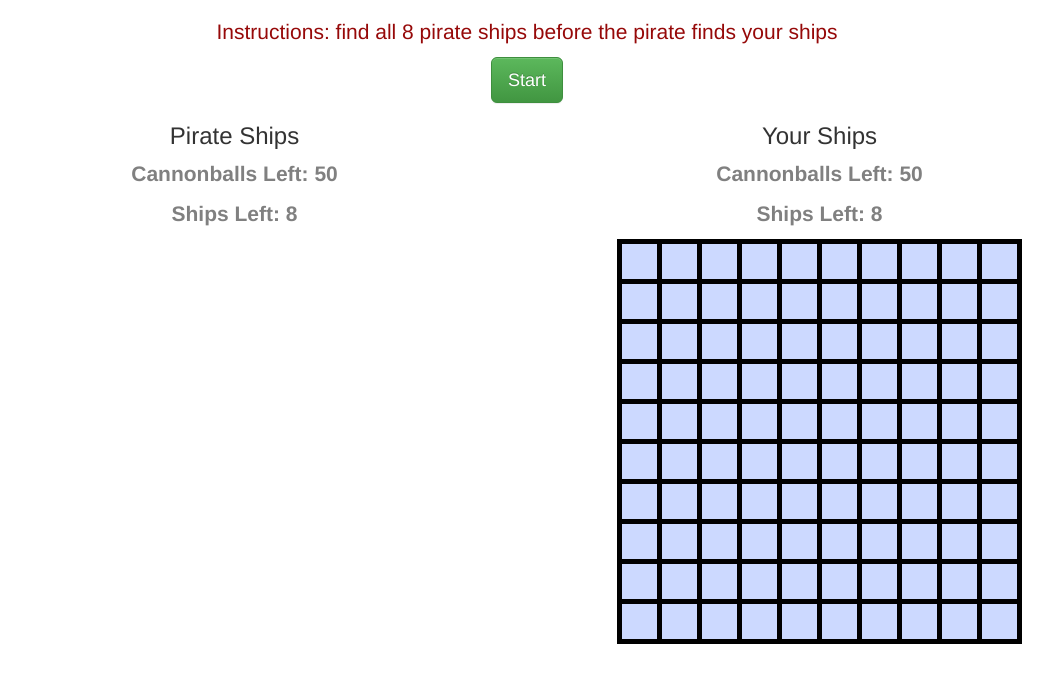
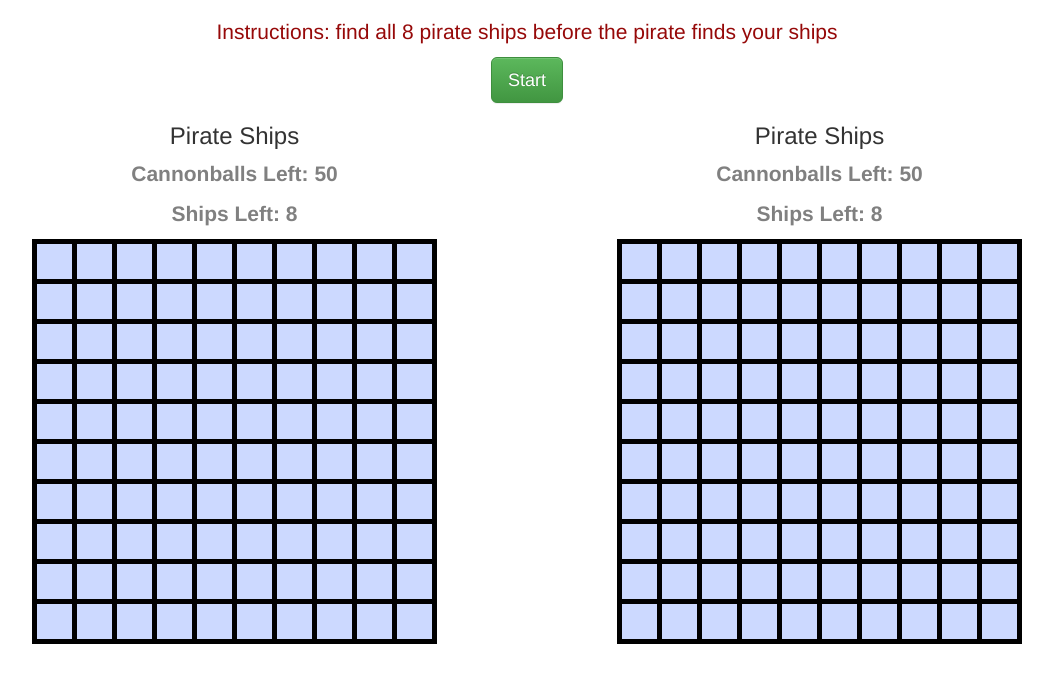
Before and after one commit to amydyson/PirateBattleship, a plain HTML site: page aiIndex.html in a window 1280 px wide. Shown: the part 63-746 px from the top of the page, without its empty margins (113-1166 px from the left). Drawn offline with nearby package versions, Linux system fonts and the light colour scheme.

Commit message:
Got 3 ai files working again
aiIndex.html, aiPirate.css, and aiPirate.js are back functioning for double laout

```diff
--- a/aiIndex.html
+++ b/aiIndex.html
@@ -60,8 +60,9 @@
               </tbody>
             </table>
            </div>
-       <div id ="aiTracker" class="col-md-6">
-           <h3>Your Ships
+
+           <div id="aiTracker" class="col-md-6">
+               <h3> Pirate Ships
                </h3>
                <p id="torpedoTracker">Cannonballs Left: 50
                </p>
@@ -76,6 +77,9 @@
             </div>
 
 
+
+
+
       </div>
 
   </body>
--- a/aiPirate.css
+++ b/aiPirate.css
@@ -10,7 +10,7 @@ td{
     font-weight: 400;
 }
 
-#board, #aiBoard{
+#board, #aiBoard {
   border-collapse: collapse;
   margin: 10px auto 20px auto;
   background-color: #ccd9ff
--- a/aiPirate.js
+++ b/aiPirate.js
@@ -343,22 +343,18 @@ function place1(){
 
 //build board for view in html
 //eq(i) gets element of position i
-
-
 function makeTable() {
   for (i = 0; i < 10; i++){
-      console.log("in board for loop for make table")
     $("#board").append("<tr>")
-    $("#board tr").eq(i).attr("id", "row" + i) //for tr[i] we add an id="row[i]"
+    $("tr").eq(i).attr("id", "row" + i) //for tr[i] we add an id="row[i]"
       for (j = 0; j<10; j++){
-        $("#humanBoard tr").eq(i).append("<td id=" + i + j + ">") //for each tr we add 10 tds and give tds an id="[i][j]"
+        $("#board tr").eq(i).append("<td id=" + i + j + ">") //for each tr we add 10 tds and give tds an id="[i][j]"
       }
   }
 
   for (i = 0; i < 10; i++){
-            console.log("in aiboard for loop for make table")
     $("#aiBoard").append("<tr>")
-    $("#aiBoard tr").eq(i).attr("id", "row" + i) //for tr[i] we add an id="row[i]"
+    $("tr").eq(i).attr("id", "row" + i) //for tr[i] we add an id="row[i]"
       for (j = 0; j<10; j++){
         $("#aiBoard tr").eq(i).append("<td id=" + i + j + ">") //for each tr we add 10 tds and give tds an id="[i][j]"
       }
@@ -459,7 +455,7 @@ $(document).ready(function(){
   //on load you see table
   makeTable() //create board
   $("td").off("click"); //clicking off until start button pressed
-console.log("Just calling make table")
+
   //Once start button clicked all this happens:
   $(".btn").click(function(){
 
```
Lines whose indentation alone changed are shown as unchanged.
